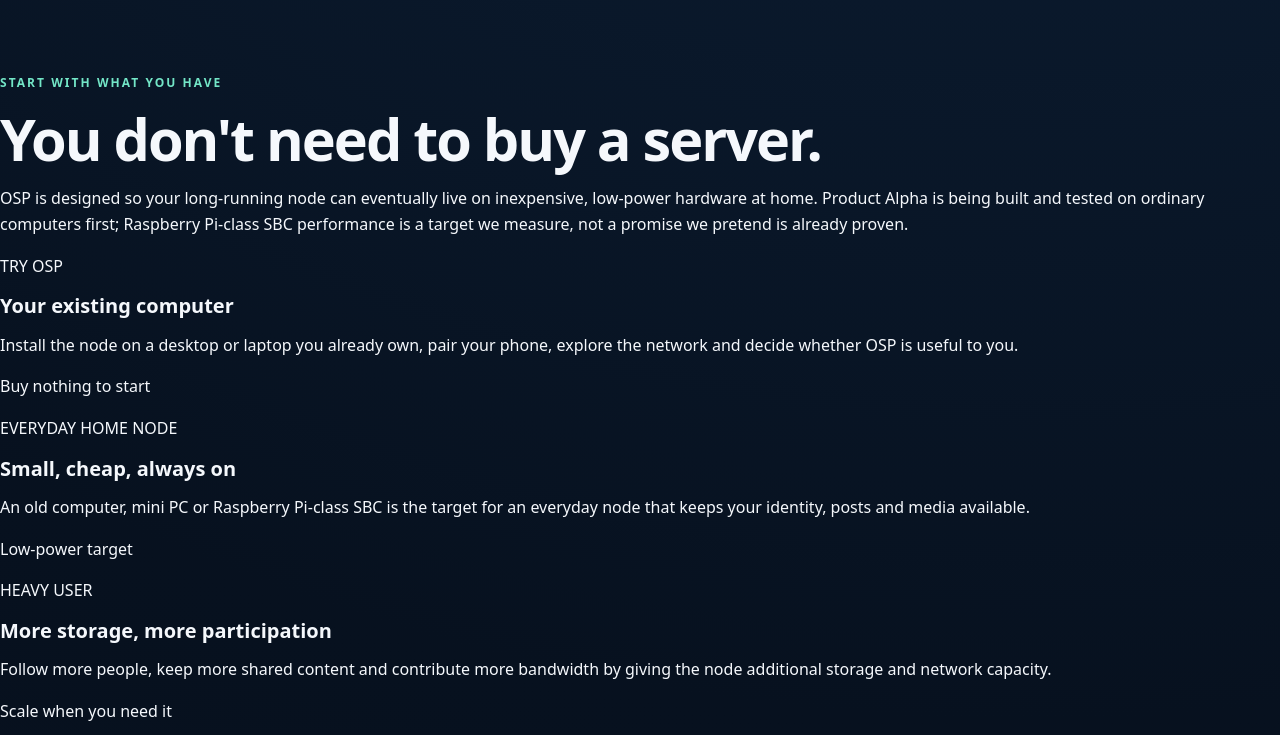
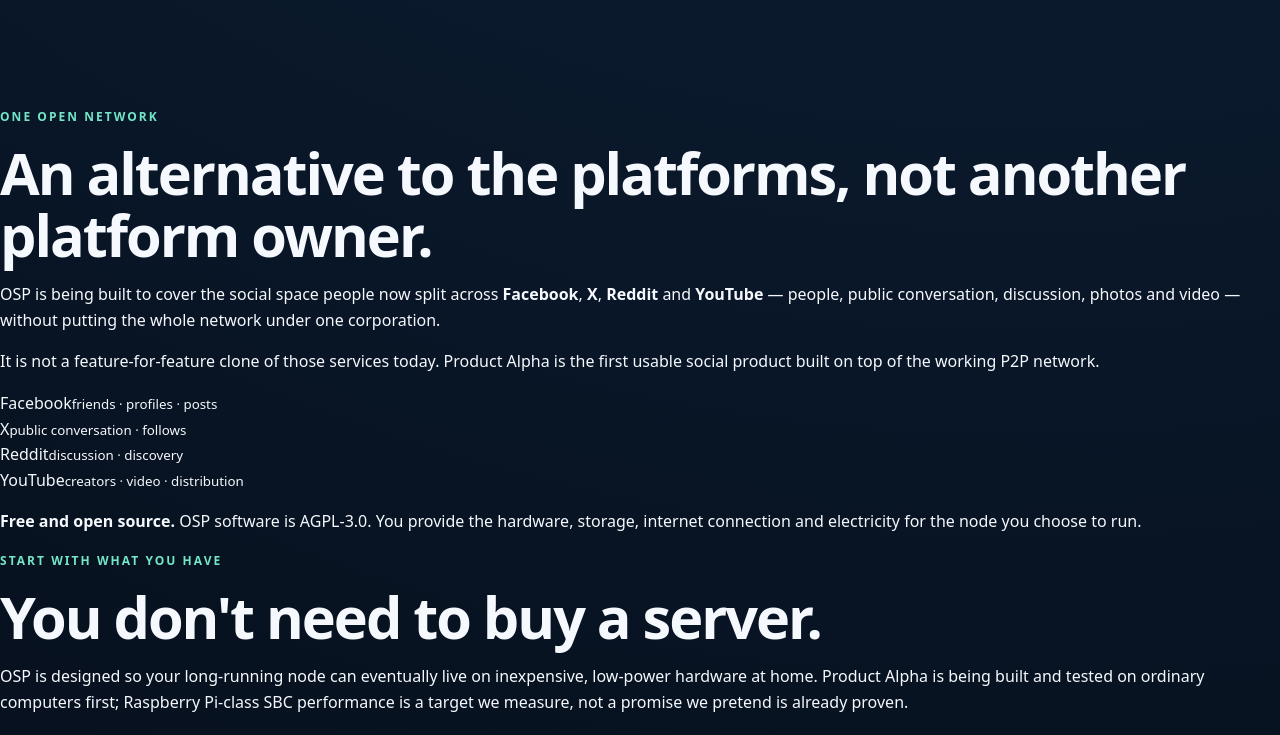
Before and after one commit to Jayotis/osp2p-site, a plain HTML site: page public/index.html in a window 1280 px wide. Shown: the part 1469-2204 px from the top of the page. Drawn offline with Linux system fonts and the light colour scheme.

Commit message:
Position OSP as free alternative to major social platforms

```diff
--- a/public/index.html
+++ b/public/index.html
@@ -3,8 +3,8 @@
 <head>
   <meta charset="utf-8">
   <meta name="viewport" content="width=device-width, initial-scale=1">
-  <title>Open Social P2P — Your social network, running from home</title>
-  <meta name="description" content="Open Social P2P is a home social network: your identity, posts and media live on hardware you control, with peer-to-peer distribution and no corporate-controlled global feed.">
+  <title>Open Social P2P — A free, home-hosted alternative to Facebook, X, Reddit and YouTube</title>
+  <meta name="description" content="Open Social P2P is a free, open-source, home-hosted social network being built as an alternative to Facebook, X, Reddit and YouTube. Your identity, posts and media live on hardware you control.">
   <meta name="theme-color" content="#070b22">
   <link rel="canonical" href="https://osp2p.com/">
   <link rel="icon" type="image/png" href="https://raw.githubusercontent.com/Jayotis/open-social-p2p/main/app/ios/Runner/Assets.xcassets/AppIcon.appiconset/Icon-App-60x60%403x.png">
@@ -12,7 +12,7 @@
   <link rel="stylesheet" href="/styles.css">
   <meta property="og:type" content="website">
   <meta property="og:title" content="Open Social P2P">
-  <meta property="og:description" content="A social network that runs from your home computer.">
+  <meta property="og:description" content="A free, open-source social network that runs from home — being built as an alternative to Facebook, X, Reddit and YouTube.">
   <meta property="og:url" content="https://osp2p.com/">
   <meta name="twitter:card" content="summary">
 </head>
@@ -40,7 +40,8 @@
         <p class="eyebrow">OPEN SOURCE · HOME HOSTED · PEER TO PEER</p>
         <h1>A social network that runs from <span class="gradient-text">your home.</span></h1>
         <p class="lede">
-          Open Social P2P is a home social network. Your identity, posts and media live on a node you control, while your phone feels like a normal social app.
+          Open Social P2P is a free, open-source home social network being built as an alternative to Facebook, X, Reddit and YouTube.
+          Your identity, posts and media live on a node you control, while your phone feels like a normal social app.
           No single company holds every account or controls one global engagement feed.
         </p>
         <div class="hero-actions">
@@ -76,6 +77,26 @@
         <h2>People carry the network</h2>
         <p>Participating nodes can keep and serve verified copies of public content, so distribution does not depend on one company's media data center.</p>
       </article>
+    </section>
+
+    <section class="alternatives" aria-labelledby="alternatives-title">
+      <div class="alternatives-copy">
+        <p class="eyebrow">ONE OPEN NETWORK</p>
+        <h2 id="alternatives-title">An alternative to the platforms, not another platform owner.</h2>
+        <p>
+          OSP is being built to cover the social space people now split across <strong>Facebook</strong>, <strong>X</strong>, <strong>Reddit</strong> and <strong>YouTube</strong> — people, public conversation, discussion, photos and video — without putting the whole network under one corporation.
+        </p>
+        <p>
+          It is not a feature-for-feature clone of those services today. Product Alpha is the first usable social product built on top of the working P2P network.
+        </p>
+      </div>
+      <div class="platform-grid" aria-label="Platforms OSP is intended to offer an alternative to">
+        <div><span>Facebook</span><small>friends · profiles · posts</small></div>
+        <div><span>X</span><small>public conversation · follows</small></div>
+        <div><span>Reddit</span><small>discussion · discovery</small></div>
+        <div><span>YouTube</span><small>creators · video · distribution</small></div>
+      </div>
+      <p class="free-note"><strong>Free and open source.</strong> OSP software is AGPL-3.0. You provide the hardware, storage, internet connection and electricity for the node you choose to run.</p>
     </section>
 
     <section id="hardware" class="hardware">
```
